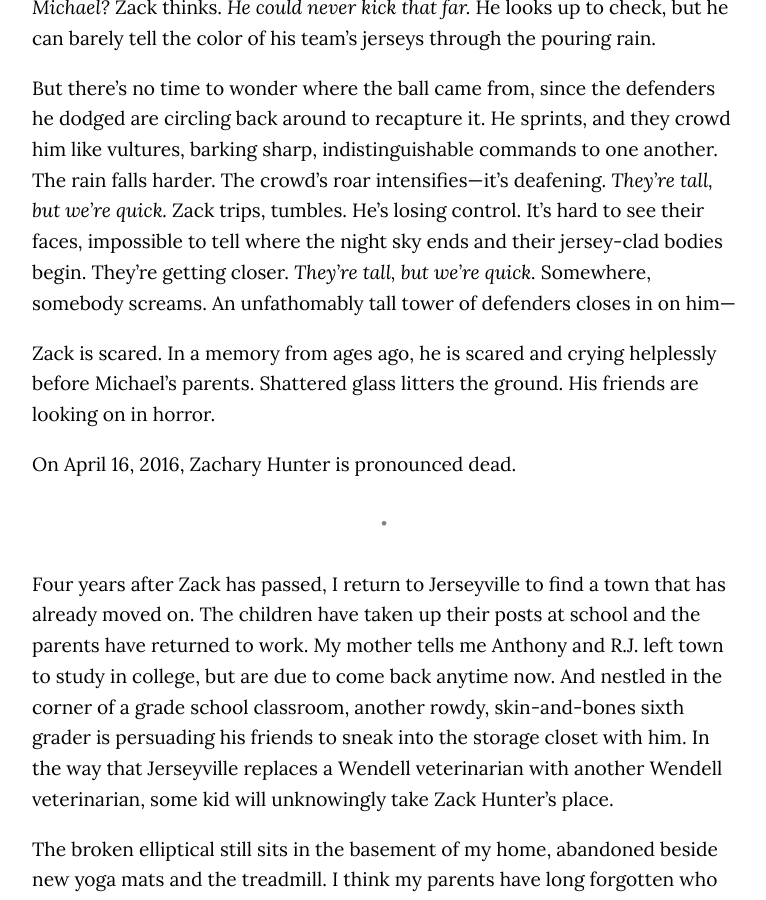
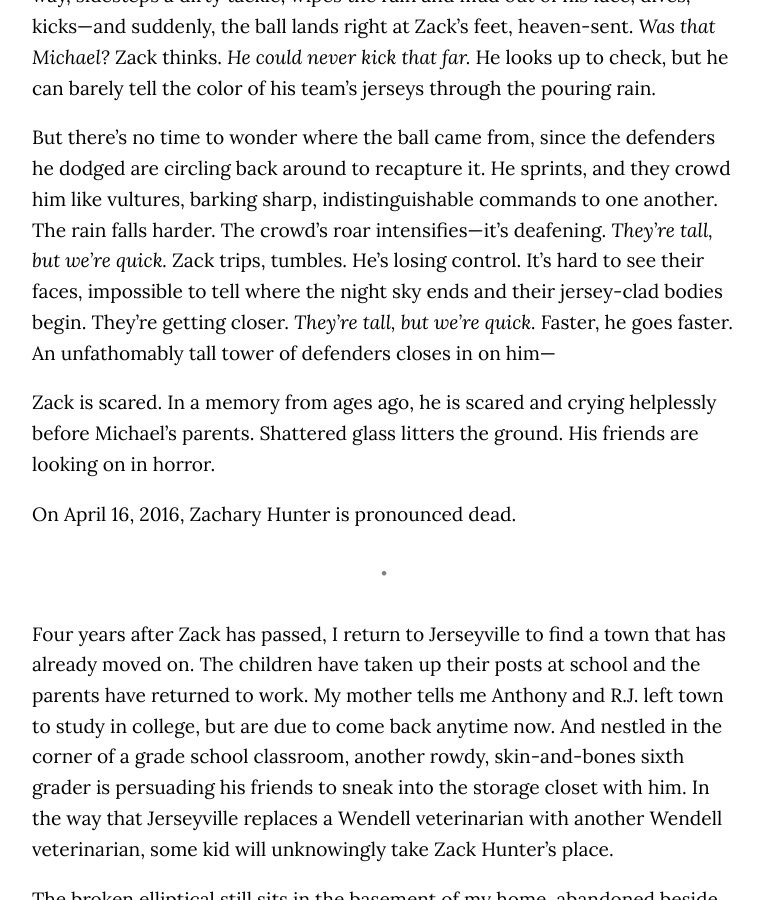
Before and after one commit to lycheekimchi/lycheekimchi.github.io, a Jekyll site: the page built from _posts/2020-11-20-crash.md, in a window 1280 px wide and 900 px high, scrolled down 9647 px. Shown: the whole window, without its empty margins (256-1022 px from the left). Built offline with Jekyll 4.4.1, drawn with Linux system fonts in a browser that asks for light colours; some web fonts are replaced; some of the changed text lies outside the part shown.

Commit message:
minor edits to Crash

```diff
--- a/_layouts/journal.html
+++ b/_layouts/journal.html
@@ -33,6 +33,7 @@ layout: default
   {{ page.date | date: "%B %-d, %Y" }}</span> <span style="float:right;">{% include readtime.html %}</span></p>
 	</div>
 	<br>
+  <br>
   {{ content }}
 <!--     <p style="font-size:80%;font-style:italic;opacity:80%">
       Tagged
--- a/_layouts/post.html
+++ b/_layouts/post.html
@@ -10,7 +10,7 @@ layout: default
   <p class="subtitle" datetime="{{ page.date | date_to_xmlschema }}"> <span style="float:left;">
   {{ page.date | date: "%B %-d, %Y" }}</span> <span style="float:right;">{% include readtime.html %}</span></p>
 	</div>
-
+  <br>
   {{ content }}
 
   <br>
--- a/_posts/2020-11-20-crash.md
+++ b/_posts/2020-11-20-crash.md
@@ -139,7 +139,7 @@ In Zack’s mind he is still sprinting down the soccer field, coated in drizzle
 
 From an ungodly distance down the field, Zack sees a dark-haired boy send the soccer ball straight into the night sky. The boy elbows a defender out of the way, sidesteps a dirty tackle, wipes the rain and mud out of his face, dives, kicks—and suddenly, the ball lands right at Zack’s feet, heaven-sent. *Was that Michael?* Zack thinks. *He could never kick that far.* He looks up to check, but he can barely tell the color of his team's jerseys through the pouring rain.
 
-But there's no time to wonder where the ball came from, since the defenders he dodged are circling back around to recapture it. He sprints, and they crowd him like vultures, barking sharp, indistinguishable commands to one another. The rain falls harder. The crowd’s roar intensifies—it’s deafening. _They’re tall, but we’re quick._ Zack trips, tumbles. He’s losing control. It’s hard to see their faces, impossible to tell where the night sky ends and their jersey-clad bodies begin. They’re getting closer. _They’re tall, but we’re quick._ Somewhere, somebody screams. An unfathomably tall tower of defenders closes in on him—
+But there's no time to wonder where the ball came from, since the defenders he dodged are circling back around to recapture it. He sprints, and they crowd him like vultures, barking sharp, indistinguishable commands to one another. The rain falls harder. The crowd’s roar intensifies—it’s deafening. _They’re tall, but we’re quick._ Zack trips, tumbles. He’s losing control. It’s hard to see their faces, impossible to tell where the night sky ends and their jersey-clad bodies begin. They’re getting closer. _They’re tall, but we’re quick._ Faster, he goes faster. An unfathomably tall tower of defenders closes in on him—
 
 Zack is scared. In a memory from ages ago, he is scared and crying helplessly before Michael’s parents. Shattered glass litters the ground. His friends are looking on in horror.
 
```
Also changed, not shown: other parts of _posts/2020-11-20-crash.md (+1 -1 lines).
